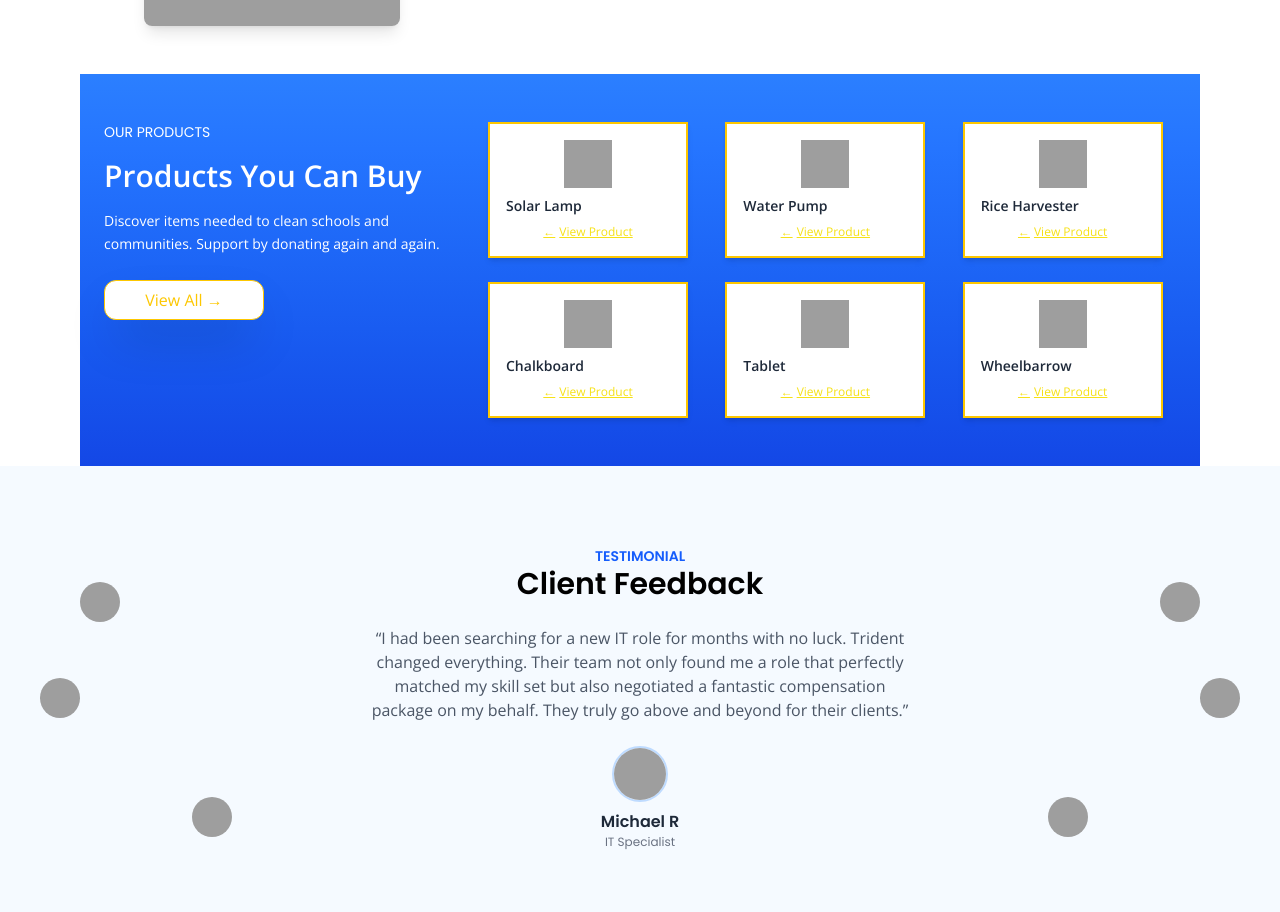
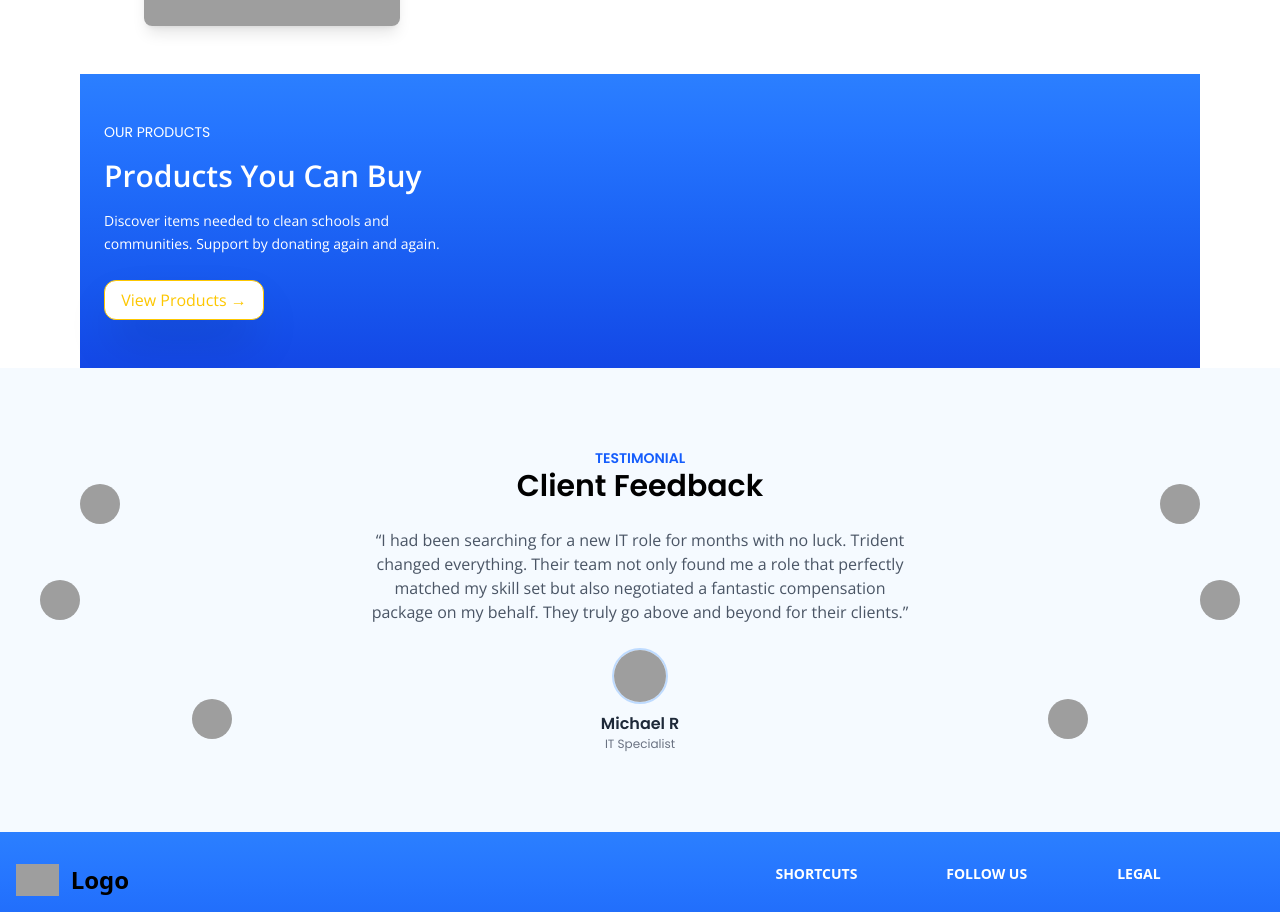
Before and after one commit to bethheal/MILLME, a React app: page / in a window 1280 px wide. Shown: the part 1080-1992 px from the top of the page. Built offline with nearby package versions, Linux system fonts and the light colour scheme; grey boxes are pictures that could not be loaded; the HTML template or start-up script is replaced by a standard one.

Commit message:
animate pages

```diff
--- a/package.json
+++ b/package.json
@@ -13,6 +13,7 @@
     "@fortawesome/free-solid-svg-icons": "^6.7.2",
     "@fortawesome/react-fontawesome": "^0.2.2",
     "@tailwindcss/vite": "^4.1.5",
+    "axios": "^1.9.0",
     "framer-motion": "^12.18.1",
     "lucide-react": "^0.511.0",
     "react": "^19.0.0",
--- a/src/pages/About/about.jsx
+++ b/src/pages/About/about.jsx
@@ -2,7 +2,7 @@ import React, { useEffect, useState } from "react";
 import productImage1 from "../../assets/images/product.jpeg";
 import { faArrowUp, faLeaf, faHeart, faUsers } from "@fortawesome/free-solid-svg-icons";
 import { FontAwesomeIcon } from "@fortawesome/react-fontawesome";
-import PageWrapper from "../../components/PageWrapper"; // ✅ Animation wrapper
+import PageWrapper from "../../components/PageWrapper";
 
 const About = () => {
   const [showArrow, setShowArrow] = useState(false);
--- a/src/pages/Home/home.jsx
+++ b/src/pages/Home/home.jsx
@@ -23,6 +23,7 @@ const Home = () => {
   const scrollToTop = () => {
     window.scrollTo({ top: 0, behavior: "smooth" });
   };
+
 
   return (
     <PageWrapper>
--- a/src/pages/Home/products.jsx
+++ b/src/pages/Home/products.jsx
@@ -1,20 +1,14 @@
-import React from "react";
-import productImage1 from "../../assets/images/product.jpeg";
+import React, { useEffect } from "react";
 import Testimonial from "../Products/testimonial";
 import { useNavigate } from "react-router-dom";
-import ProductCard from "./productsCard";
 
-const products = [
-  { image: productImage1, name: "Solar Lamp" },
-  { image: productImage1, name: "Water Pump" },
-  { image: productImage1, name: "Rice Harvester" },
-  { image: productImage1, name: "Chalkboard" },
-  { image: productImage1, name: "Tablet" },
-  { image: productImage1, name: "Wheelbarrow" },
-];
+
 
 const Products = () => {
   const navigate = useNavigate();
+
+
+
 
   return (
     <>
@@ -39,16 +33,12 @@ const Products = () => {
                 onClick={() => navigate("/products")}
                 className="relative cursor-pointer rounded-xl h-[40px] w-40 overflow-hidden border border-yellow-400 bg-white px-3 text-yellow-400 shadow-2xl transition-all before:absolute before:bottom-0 before:left-0 before:top-0 before:z-0 before:h-full before:w-0 before:bg-yellow-400 before:transition-all before:duration-500 hover:text-white hover:shadow-yellow-400 hover:before:left-0 hover:before:w-full"
               >
-                <span className="relative z-10">View All →</span>
+                <span className="relative z-10">View Products →</span>
               </button>
             </div>
 
             {/* Right Content (Grid of Products) */}
-            <div className=" font-body md:w-2/3 grid grid-cols-1 sm:grid-cols-2 md:grid-cols-3 gap-6">
-              {products.map((product, i) => (
-                <ProductCard key={i} {...product} />
-              ))}
-            </div>
+
           </div>
         </div>
       </div>
--- a/src/pages/Home/productsCard.jsx
+++ /dev/null
@@ -1,16 +0,0 @@
-import React from "react";
-
-const ProductCard = ({ image, name}) => {
-  return (
-    <div className="bg-white border-2 border-yellow-400 p-4 rounded-none w-full max-w-[200px] shadow-md hover:shadow-lg transition relative">
-      <img src={image} alt={name} className="w-12 h-12 mx-auto mb-2" />
-      <h3 className="font-semibold text-sm text-gray-800">{name}</h3>
-
-      <a href="/products" className="text-[#F6E116] text-xs underline hover:text-[#EAD685] flex items-center justify-center gap-1 mt-2">
-        <span>&larr;</span> View Product
-      </a>
-    </div>
-  );
-};
-
-export default ProductCard;
--- a/src/pages/Products/products.jsx
+++ b/src/pages/Products/products.jsx
@@ -2,21 +2,31 @@ import React from "react";
 import productImage1 from "../../assets/images/product.jpeg";
 import ProductCard from "./productsCard";
 import Testimonial from "./testimonial";
-import { useNavigate } from "react-router-dom";
 import { motion } from "framer-motion";
 
-const products = [
-  { image: productImage1, name: "Solar Lamp", price: 120 },
-  { image: productImage1, name: "Water Pump", price: 300 },
-  { image: productImage1, name: "Rice Harvester", price: 950 },
-  { image: productImage1, name: "Chalkboard", price: 60 },
-  { image: productImage1, name: "Tablet", price: 210 },
-  { image: productImage1, name: "Wheelbarrow", price: 85 },
+// Sample static products
+const sampleProducts = [
+  {
+    name: "Brown Rice",
+    image: productImage1,
+    price: 30,
+    description: "Nutritious brown rice for healthy meals.",
+  },
+  {
+    name: "Corn Grits",
+    image: productImage1,
+    price: 18,
+    description: "Locally processed yellow corn grits.",
+  },
+  {
+    name: "Millet Mix",
+    image: productImage1,
+    price: 25,
+    description: "Organic millet blend rich in fiber.",
+  },
 ];
 
 const Products = () => {
-  const navigate = useNavigate();
-
   return (
     <>
       {/* Header Section */}
@@ -56,9 +66,8 @@ const Products = () => {
             </p>
           </motion.div>
 
-          {/* Product Grid */}
           <div className="grid grid-cols-1 sm:grid-cols-2 md:grid-cols-3 gap-8">
-            {products.map((product, index) => (
+            {sampleProducts.map((product, index) => (
               <motion.div
                 key={index}
                 initial={{ opacity: 0, scale: 0.9 }}
--- a/src/pages/Products/productsCard.jsx
+++ b/src/pages/Products/productsCard.jsx
@@ -1,27 +1,7 @@
 import React from "react";
-// import { PaystackButton } from "react-paystack"; // ❌ Commented out Paystack import
 
 const ProductCard = ({ product }) => {
-  // const publicKey = "your_paystack_public_key"; // ❌ Commented out Paystack key
-  // const email = "buyer@example.com"; // ❌ Commented out static buyer email
-
-  // const paystackProps = {
-  //   email,
-  //   amount: product.price * 100, // Convert to kobo (GHS to pesewas)
-  //   metadata: {
-  //     custom_fields: [
-  //       {
-  //         display_name: product.name,
-  //         variable_name: "product",
-  //         value: product.name,
-  //       },
-  //     ],
-  //   },
-  //   publicKey,
-  //   text: "Buy Now",
-  //   onSuccess: () => alert(`Payment for ${product.name} successful!`),
-  //   onClose: () => alert("Payment closed."),
-  // };
+    const { name, image, price, description } = product;
 
   return (
     <div className="bg-white text-black rounded-xl shadow-lg overflow-hidden">
@@ -32,16 +12,9 @@ const ProductCard = ({ product }) => {
       />
       <div className="p-4">
         <h3 className="text-lg font-semibold">{product.name}</h3>
-        <p className="text-sm text-gray-600 mt-1 mb-3">GHS {product.price}</p>
+        <p className="text-sm text-gray-600">{product.description}</p>
+        <p className="text-sm text-gray-800 mt-2 mb-3">GHS {product.price}</p>
 
-        {/* ❌ Commented out PaystackButton
-        <PaystackButton
-          {...paystackProps}
-          className="w-full bg-green-600 hover:bg-green-700 text-white py-2 rounded"
-        />
-        */}
-
-        {/* ✅ Temporary button until Paystack is re-integrated */}
         <button
           disabled
           className="w-full bg-gray-400 text-white py-2 rounded cursor-not-allowed"
```
Also changed, not shown: 1 other file (tests, documents, lock files or other folders).
